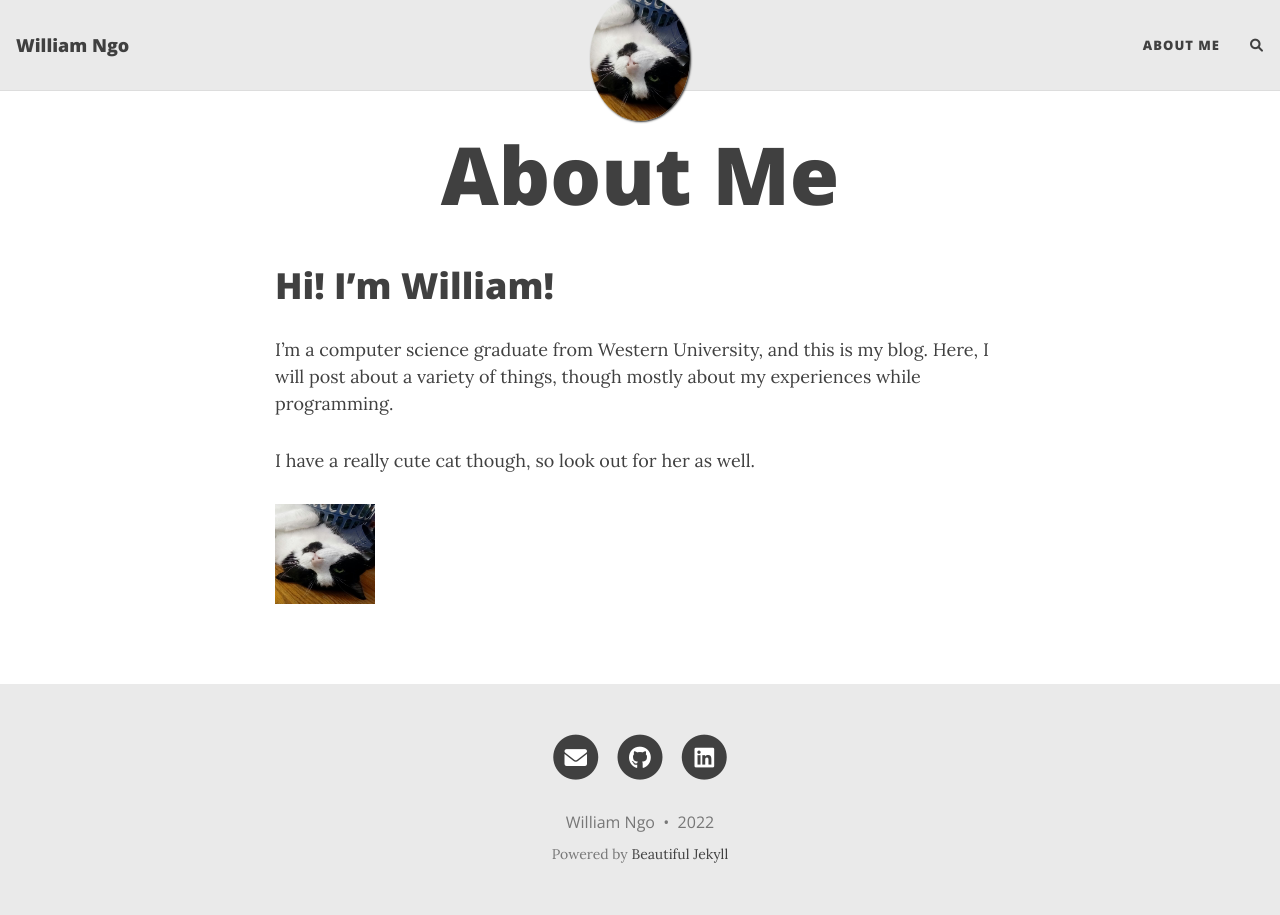
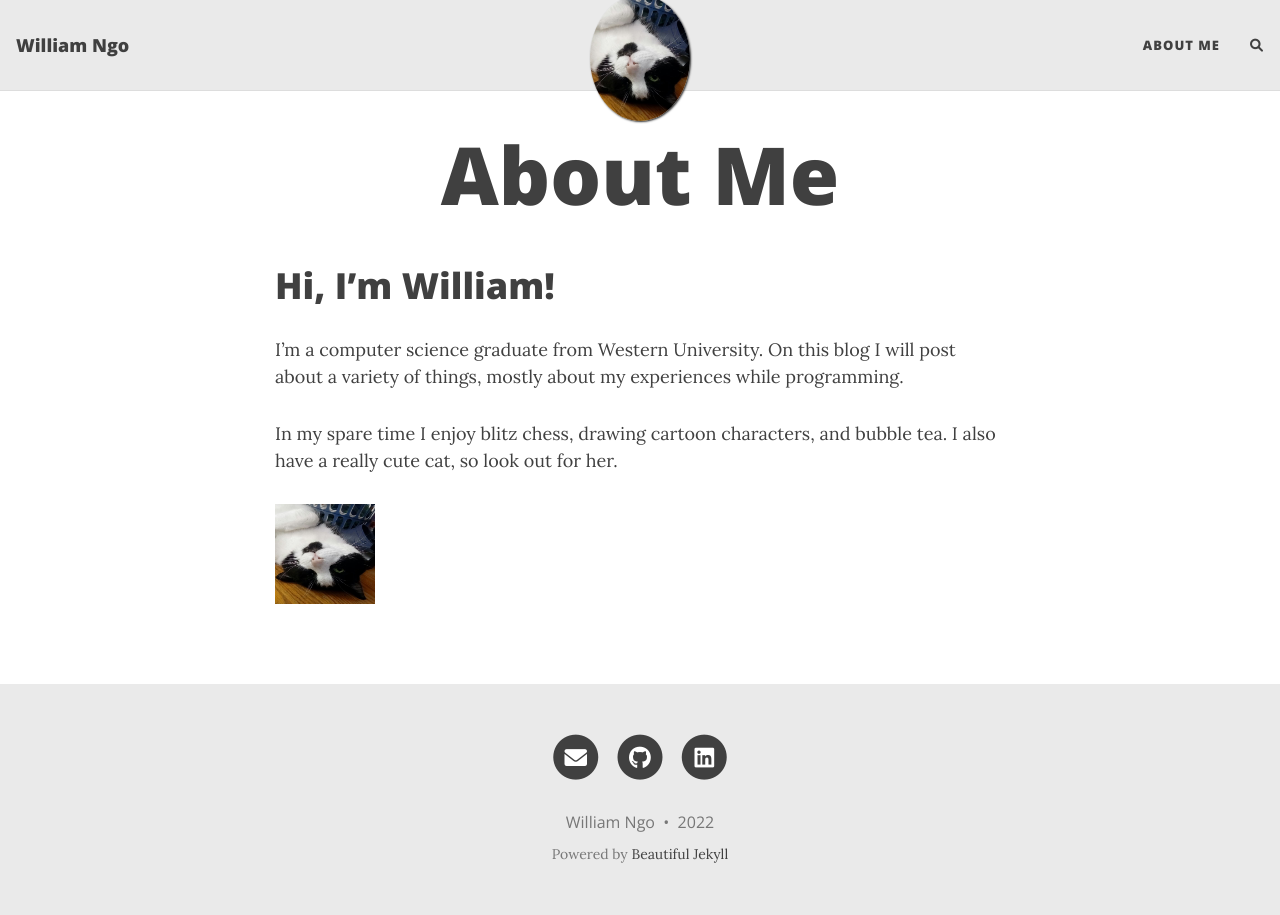
Before and after one commit to wngo1337/wngo1337.github.io, a Jekyll site: the page built from aboutme.md, in a window 1280 px wide. Built offline with Jekyll 4.4.1, drawn with Linux system fonts in a browser that asks for light colours; nearby versions of some CDN libraries; comment, search, counter and statistics services are not loaded.

Commit message:
william about me

```diff
--- a/aboutme.md
+++ b/aboutme.md
@@ -3,12 +3,12 @@ layout: page
 title: About Me
 ---
 <link rel="stylesheet" href="https://cdnjs.cloudflare.com/ajax/libs/font-awesome/6.0.0/css/all.min.css" integrity="sha512-9usAa10IRO0HhonpyAIVpjrylPvoDwiPUiKdWk5t3PyolY1cOd4DSE0Ga+ri4AuTroPR5aQvXU9xC6qOPnzFeg==" crossorigin="anonymous" referrerpolicy="no-referrer" />
-# Hi! I'm William!
+# Hi, I'm William!
 
-I'm a computer science graduate from Western University,
-and this is my blog. Here, I will post about a variety of
-things, though mostly about my experiences while programming.
+I'm a computer science graduate from Western University. On this blog I will post about a variety of
+things, mostly about my experiences while programming.
 
-I have a really cute cat though, so look out for her as well.
+In my spare time I enjoy blitz chess, drawing cartoon characters, and bubble tea.
+I also have a really cute cat, so look out for her.
 
 <img float="right" src="/images/cat.jpeg" width="100" height="100">
```
